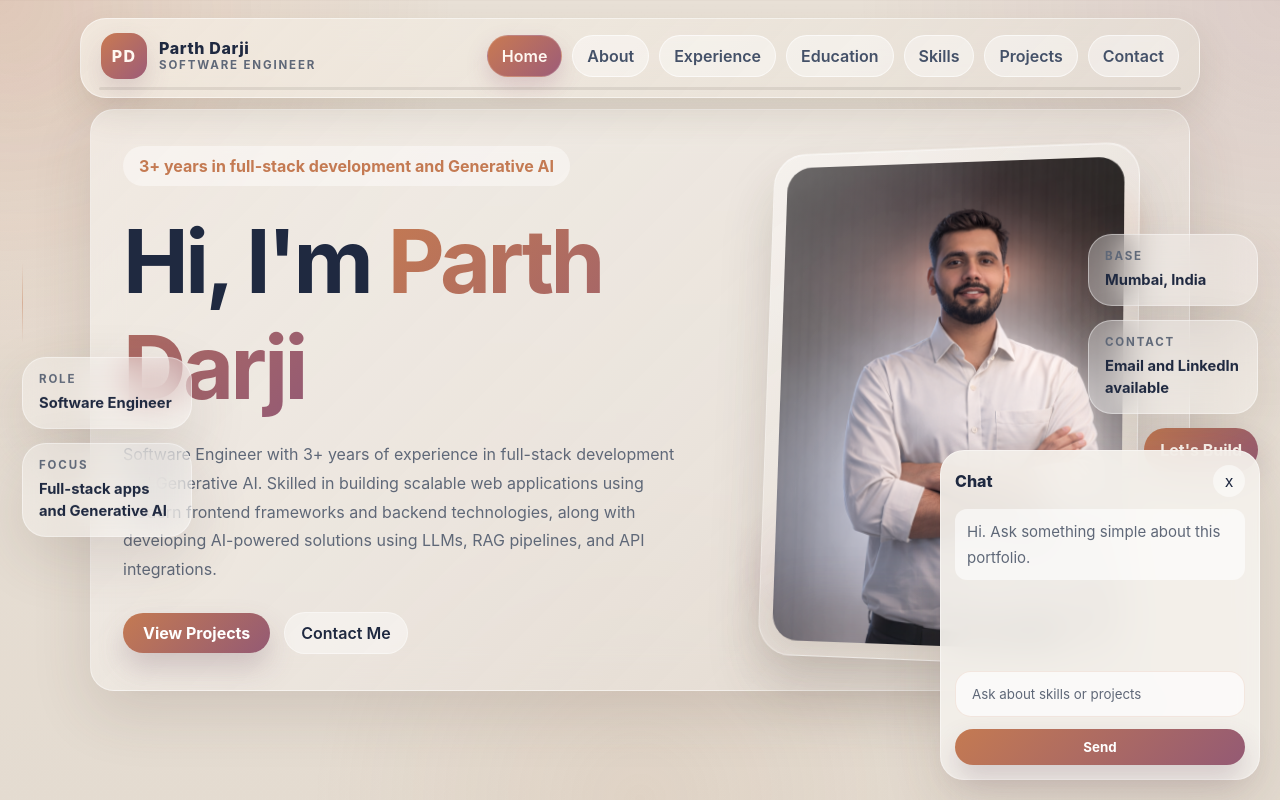
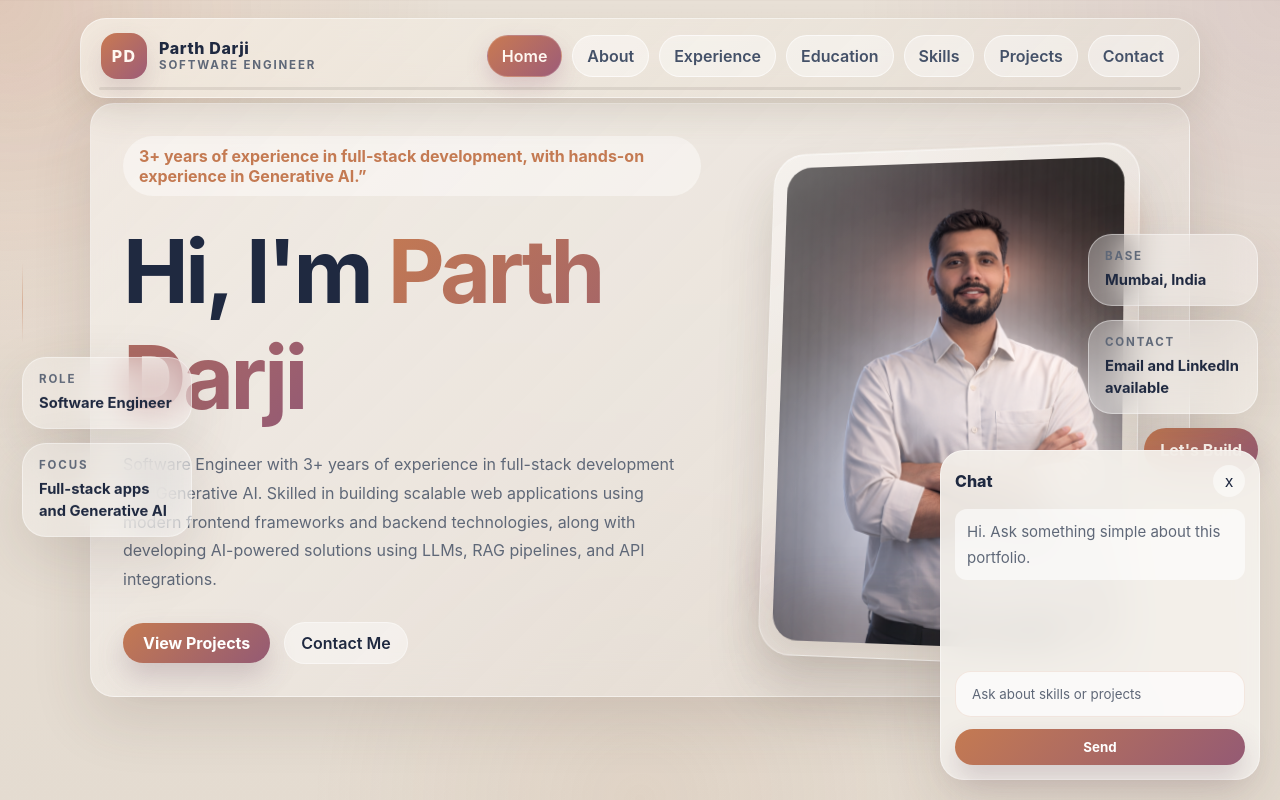
Before and after one commit to Parthdarji25/Parth_Portfolio, a React (Vite) app: page / in a window 1280 px wide. Shown: the top 800 px of the page. Built offline with nearby package versions, Linux system fonts and the light colour scheme.

Commit message:
About Us Changes

```diff
--- a/src/content/personal.js
+++ b/src/content/personal.js
@@ -2,7 +2,7 @@ export const personalInfo = {
   name: "Parth Darji",
   shortRole: "Software Engineer",
   fullRole: "Software Engineer | Full Stack, Generative AI.",
-  heroBadge: "3+ years in full-stack development and Generative AI",
+  heroBadge: "3+ years of experience in full-stack development, with hands-on experience in Generative AI.”",
   heroSummary:
     "Software Engineer with 3+ years of experience in full-stack development and Generative AI. Skilled in building scalable web applications using modern frontend frameworks and backend technologies, along with developing AI-powered solutions using LLMs, RAG pipelines, and API integrations.",
   location: "Mumbai, India",
```
